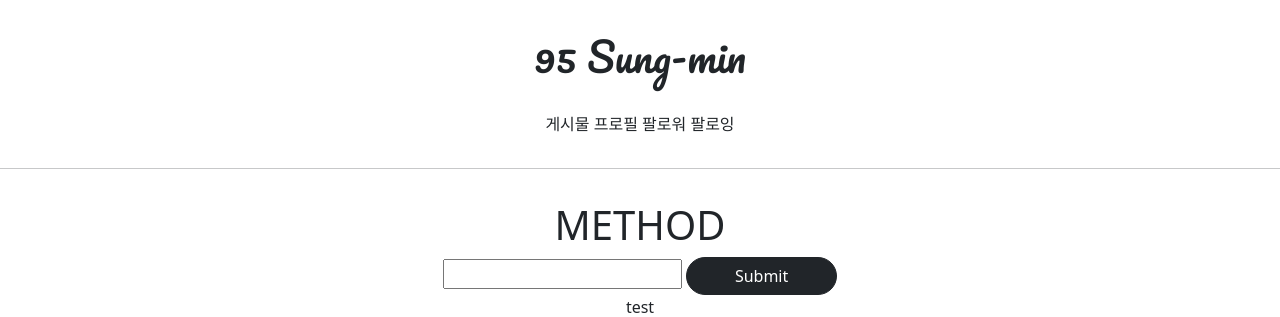
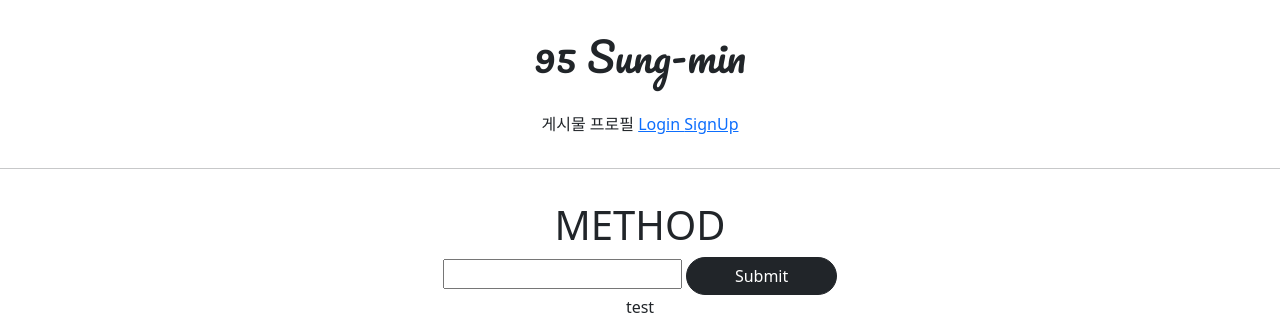
Before and after one commit to lee-sungmin95/temporary_07-05, a Django app: page /accounts/hello_world/ in a window 1280 px wide. Shown: the top 317 px of the page. Run offline with Django 3.2, Linux system fonts and the light colour scheme; parts of the project's set-up code (start-up, migrations or seed data) failed here and were passed over.

Commit message:
07/14 2ban commit 3

```diff
--- a/templates/header.html
+++ b/templates/header.html
@@ -5,7 +5,24 @@
     <div class="pragmatic_header_button">
         <span>게시물</span>
         <span>프로필</span>
-        <span>팔로워</span>
-        <span>팔로잉</span>
+
+        {% if not user.is_authenticated %}
+        <span>
+            <a href="{% url 'accountapp:login' %}">
+                Login
+            </a>
+        </span>
+        <span>
+            <a href="{% url 'accountapp:create' %}">
+                SignUp
+            </a>
+        </span>
+        {% else %}
+        <span>
+            <a href="{% url 'accountapp:logout' %}">
+                LogOut
+            </a>
+        </span>
+        {% endif %}
     </div>
 </div>
```
